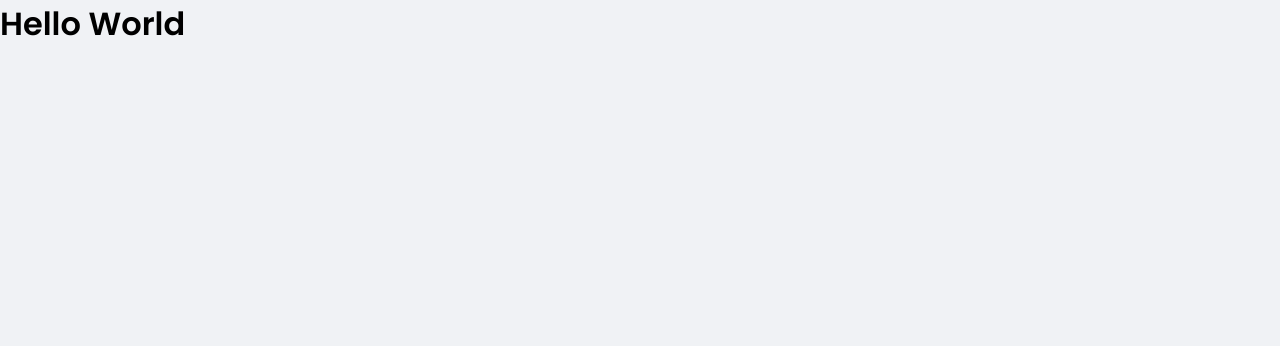
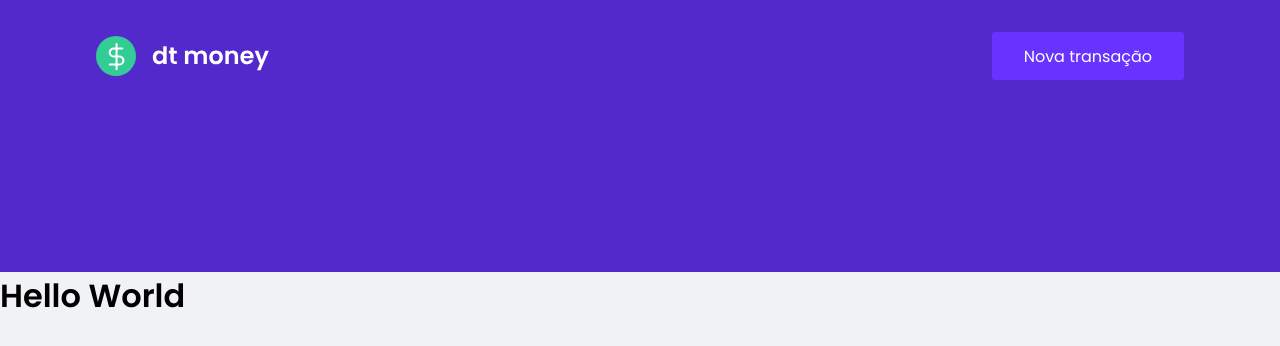
Before and after one commit to rodrigodiasf1984/ignite-dtmoney, a React (Create React App) app: page / in a window 1280 px wide. Shown: the top 346 px of the page. Built offline with nearby package versions, Linux system fonts and the light colour scheme.

Commit message:
🎨 M- create component Header

```diff
--- a/src/App.tsx
+++ b/src/App.tsx
@@ -1,11 +1,13 @@
 import React from "react";
+import { Header } from "./components/Header";
 import { GlobalStyle } from "./styles/global";
 
 export function App() {
   return (
-    <div className="App">
+    <>
+      <Header/>
       <GlobalStyle/>
       <h1>Hello World</h1>
-    </div>
+    </>
   );
 }
--- /dev/null
+++ b/src/components/Header/index.tsx
@@ -0,0 +1,16 @@
+import React from 'react';
+import logoImg from '../../assets/logo.svg';
+import { Container, Content } from './styles';
+
+export function Header(){
+  return (
+    <Container>
+      <Content>
+        <img src={logoImg} alt="dt money"/>
+        <button type="button">
+          Nova transação
+        </button>
+      </Content>
+    </Container>
+  )
+}
--- /dev/null
+++ b/src/components/Header/styles.ts
@@ -0,0 +1,30 @@
+import styled from 'styled-components';
+
+export const Container = styled.header `
+  background: var(--blue);
+`;
+
+export const Content = styled.div`
+  max-width: 1120px;
+  margin:  0 auto;
+
+  padding: 2rem 1rem 12rem;
+  display:flex;
+  align-items:center;
+  justify-content: space-between;
+
+  button{
+    font-size:1rem;
+    color: #fff;
+    background: var(--blue-light);
+    border: 0;
+    padding: 0 2rem;
+    border-radius: 0.25rem;
+    height: 3rem;
+    transition: filter 0.2s;
+
+    &:hover {
+      filter: brightness(0.9);
+    }
+  }
+`;
```
